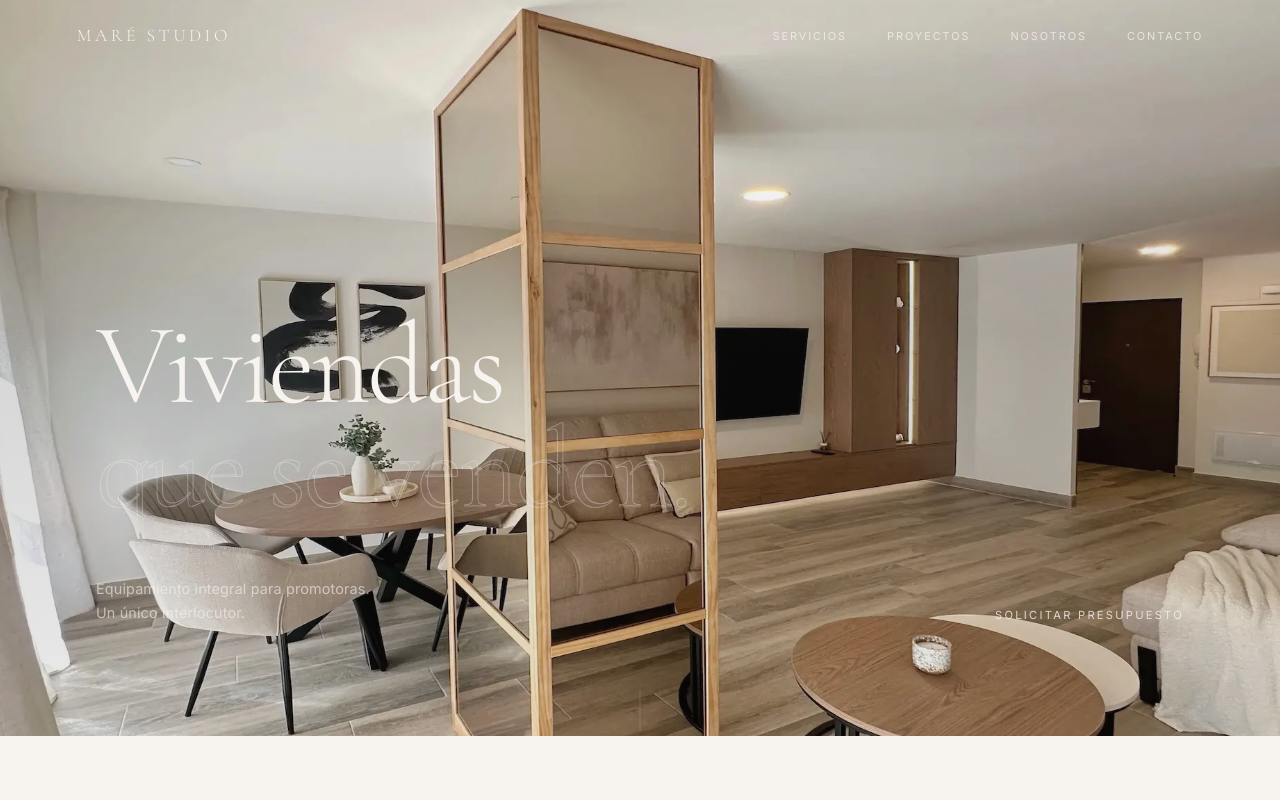
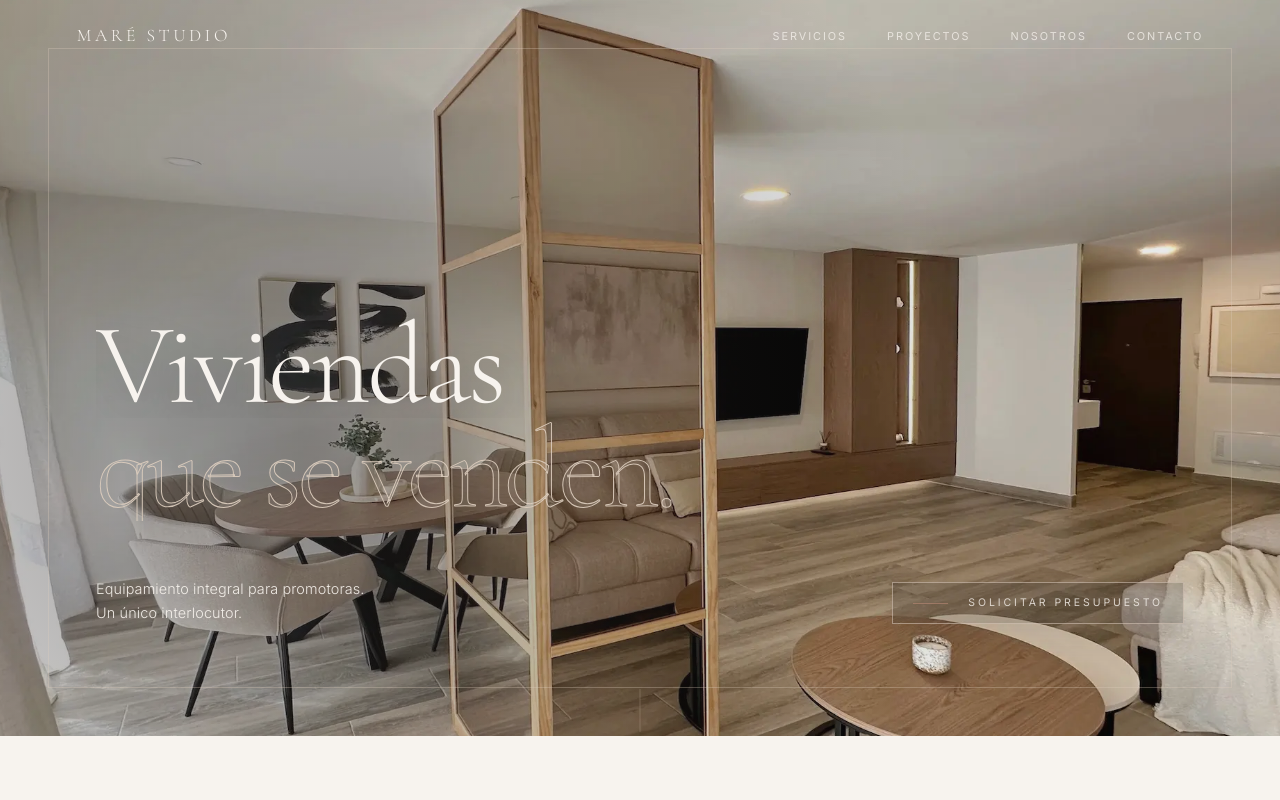
Before and after one commit to vandeson2/mare_studio, a Next.js app: page / in a window 1280 px wide. Shown: the top 800 px of the page. Built offline with nearby package versions, Linux system fonts and the light colour scheme.

Commit message:
Mejoras en el estilo del Hero

```diff
--- a/src/components/sections/Hero.tsx
+++ b/src/components/sections/Hero.tsx
@@ -14,7 +14,7 @@ export default function Hero() {
   return (
     <section
       ref={ref}
-      className="relative h-[100svh] min-h-[560px] md:h-[92vh] overflow-hidden bg-brand-smoke"
+      className="relative h-[100svh] min-h-[560px] md:h-[92vh] overflow-hidden bg-brand-cream"
       aria-label="Maré Studio"
     >
 
@@ -24,7 +24,7 @@ export default function Hero() {
         //style={{ y }}
         initial={{ scale: 1.08, opacity: 0 }}
         animate={{ scale: 1.02, opacity: 1 }}
-        transition={{ duration: 2.2, ease: [0.19, 1, 0.22, 1] }}
+        transition={{ duration: 2.4, ease: [0.19, 1, 0.22, 1] }}
       >
         <Image
           src="/img/hero/hero-salon.webp"
@@ -34,13 +34,29 @@ export default function Hero() {
           sizes="(max-width: 640px) 100vw, (max-width: 1024px) 100vw, 100vw"
           className="object-cover object-[82%_center] sm:object-[72%_center] md:object-[60%_center]"
         />
+
+        {/* Overlay */}
+        <div className='absolute inset-0 bg-brand-smoke/10'/>
+
+        {/* Overlay lateral */}
         <div
-          className="absolute inset-0"
-          style={{
-            background: 'linear-gradient(to top, rgba(47,42,40,0.09) 0%, rgba(47,42,40,0.2) 55%, rgba(47,42,40,0.05) 75%, transparent 100%)',
-          }}
+          className='absolute inset-0 bg-[linear-gradient(90deg, rgba(47,42,40,0.26), rgba(47,42,40,0.10), transparent_72%)]'
         />
+        {/* Overlay vertical */}
+        <div
+          className="absolute inset-0 bg-[linear-gradient(to_top, rgba(47,42,40,0.32), rgba(47,42,40,0.4))]"
+        />
+        <div
+          className="absolute inset-0 bg-[radial-gradient(circle_at_24%_58%,rgba(47,42,40,0.46),rgba(47,42,40,0.22)_32%,transparent_62%)]"
+        />
+
       </motion.div>
+
+      {/* Marco */}
+      <div
+        className='pointer-events-none absolute left-4 right-4 top-12 bottom-10 border border-[rgba(220,205,190,0.30)] md:left-12 md:right-12 md:top-12 md:bottom-12'
+        aria-hidden="true"
+      />
 
       <motion.div
         className="absolute inset-0 flex flex-col justify-end sm:justify-end justify-end"
@@ -54,11 +70,11 @@ export default function Hero() {
           <div className="mb-8 sm:mb-10 md:mb-12 lg:mb-14 max-w-[95%] sm:max-w-none">
             <div className="overflow-hidden leading-none">
               <motion.h1
-                initial={{ y: '100%' }}
+                initial={{ y: '110%' }}
                 animate={{ y: 0 }}
                 transition={{ delay: 0.3, duration: 1.2, ease: [0.19, 1, 0.22, 1] }}
                 className="block font-serif font-light text-brand-cream tracking-[-0.03em]"
-                style={{ fontSize: 'clamp(2.15rem, 9vw, 9.5rem)', lineHeight: 0.9 }}
+                style={{ fontSize: 'clamp(2.15rem, 9vw, 9.5rem)', lineHeight: 0.9, textShadow: '0 12px 42px rgba(47,42,40,0.24)', }}
               >
                 Viviendas
               </motion.h1>
@@ -66,7 +82,7 @@ export default function Hero() {
 
             <div className="overflow-hidden leading-none">
               <motion.h1
-                initial={{ y: '100%' }}
+                initial={{ y: '110%' }}
                 animate={{ y: 0 }}
                 transition={{ delay: 0.5, duration: 1.2, ease: [0.19, 1, 0.22, 1] }}
                 className="block font-serif font-light tracking-[-0.03em]"
@@ -74,8 +90,20 @@ export default function Hero() {
                 style={{
                   fontSize:          'clamp(2.15rem, 9vw, 9.5rem)',
                   lineHeight:        0.9,
-                  color:             'transparent',
-                  WebkitTextStroke:  '1px rgba(247,243,238,0.32)',
+                  /* Opción 1 relleno con degrade */
+                  //background: 'linear-gradient(180deg,#F7F3EE,#DCCDBE)',
+                  //WebkitBackgroundClip: 'text',
+                  //color:             'transparent',
+                  //WebkitTextStroke:  '0.8px rgba(220,205,190,0.55)',
+                  //textShadow: `
+                   // 0 4px 18px rgba(47,42,40,0.12),
+                  //  //0 16px 54px rgba(47, 42, 40,0.34)
+                  //
+                  //`
+                  /* Opción 2 minimalista */
+                  color: 'rgba(247,243,238,0.08)', // cream muy sutil
+                  WebkitTextStroke: '1px rgba(220,205,190,0.92)', // sand elegante
+                  letterSpacing: '-0.04em',
                 }}
               >
                 que se venden.
@@ -85,15 +113,15 @@ export default function Hero() {
 
           {/* Fila inferior */}
           <motion.div
-            initial={{ opacity: 0 }}
-            animate={{ opacity: 1 }}
+            initial={{ opacity: 0, y: 14 }}
+            animate={{ opacity: 1, y: 0 }}
             transition={{ delay: 1.1, duration: 1.0 }}
             className="flex flex-col gap-6 sm:gap-8 sm:flex-row sm:items-end sm:justify-between"
           >
 
             <p
-              className="font-sans text-brand-cream/60 leading-relaxed max-w-[16rem] sm:max-w-xs"
-              style={{ fontSize: 'clamp(0.78rem, 1.8vw, 0.9rem)', letterSpacing: '0.01em' }}
+              className="font-sans text-brand-cream/92 leading-relaxed leading-[1.65] font-light max-w-[22rem] sm:max-w-xs"
+              style={{ fontSize: 'clamp(0.78rem, 1.8vw, 0.9rem)', letterSpacing: '0.01em',textShadow: '0 8px 26px rgba(47,42,40,0.24)', }}
             >
               Equipamiento integral para promotoras.<br />
               Un único interlocutor.
@@ -101,16 +129,28 @@ export default function Hero() {
             {/* CTA */}
             <Link
               href="/contacto"
-              className="group flex items-center gap-3 sm:gap-5 w-fit shrink-0"
+              className="
+                group inline-flex items-center gap-3 sm:gap-5 w-fit shrink-0
+                border border-brand-sand/55
+                bg-brand-smoke/24 px-5 py-3
+                shadow-[0_10px_30px_rgba(0,0,0,0.12)]
+                backdrop-blur-[2px]
+                transition-all duration-500
+                hover:-translate-y-[1px]
+                hover:border-brand-clay/85
+                hover:bg-brand-smoke/34
+                hover:shadow-[0_16px_42px_rgba(0,0,0,0.18)]
+                active:translate-y-0
+              "
             >
               <span
-                className="block h-px bg-brand-cream/25 transition-all duration-700 group-hover:w-12"
-                style={{ width: 28 }}
+                className="block h-px bg-brand-clay/55 transition-all duration-700 group-hover:w-14 group-hover:bg-brand-clay"
+                style={{ width: 35 }}
                 aria-hidden="true"
               />
               <span
                 className="font-sans text-brand-cream/80 group-hover:text-brand-cream transition-colors duration-500"
-                style={{ fontSize: 'clamp(0.62rem, 1.5vw, 0.7rem)', letterSpacing: '0.2em' }}
+                style={{ fontSize: 'clamp(0.64rem, 0.82vw, 0.72rem)', letterSpacing: '0.28em', textShadow: '0 8px 26px rgba(47,42,40,0.24)' }}
               >
                 SOLICITAR PRESUPUESTO
               </span>
@@ -123,14 +163,14 @@ export default function Hero() {
 
       <motion.div
         className="absolute bottom-0 left-1/2 -translate-x-1/2 w-px overflow-hidden sm:block"
-        style={{ height: 56 }}
+        style={{ height: 58 }}
         initial={{ opacity: 0 }}
         animate={{ opacity: 1 }}
         transition={{ delay: 1.8, duration: 1 }}
         aria-hidden="true"
       >
         <motion.div
-          className="w-full bg-brand-cream/30"
+          className="w-full bg-[rgba(220,205,190,0.45)]"
           animate={{ height: ['0%', '100%', '0%'], y: ['0%', '0%', '100%'] }}
           transition={{ repeat: Infinity, duration: 2.4, ease: 'easeInOut', delay: 0.5 }}
           style={{ height: '100%' }}
--- a/src/components/ui/ImagenOverlay.tsx
+++ b/src/components/ui/ImagenOverlay.tsx
@@ -41,7 +41,7 @@ export default function ImageOverlay({
       <div className="absolute inset-0 bg-[linear-gradient(to_top,rgba(28,24,21,0.34),rgba(28,24,21,0.04))]" />
 
       {/* Marco */}
-      <div className="absolute inset-[16px] border border-white/14 pointer-events-none" />
+      <div className="absolute inset-[16px] border border-white/30 pointer-events-none" />
 
       {/* Label arriba */}
       {label && (
```
